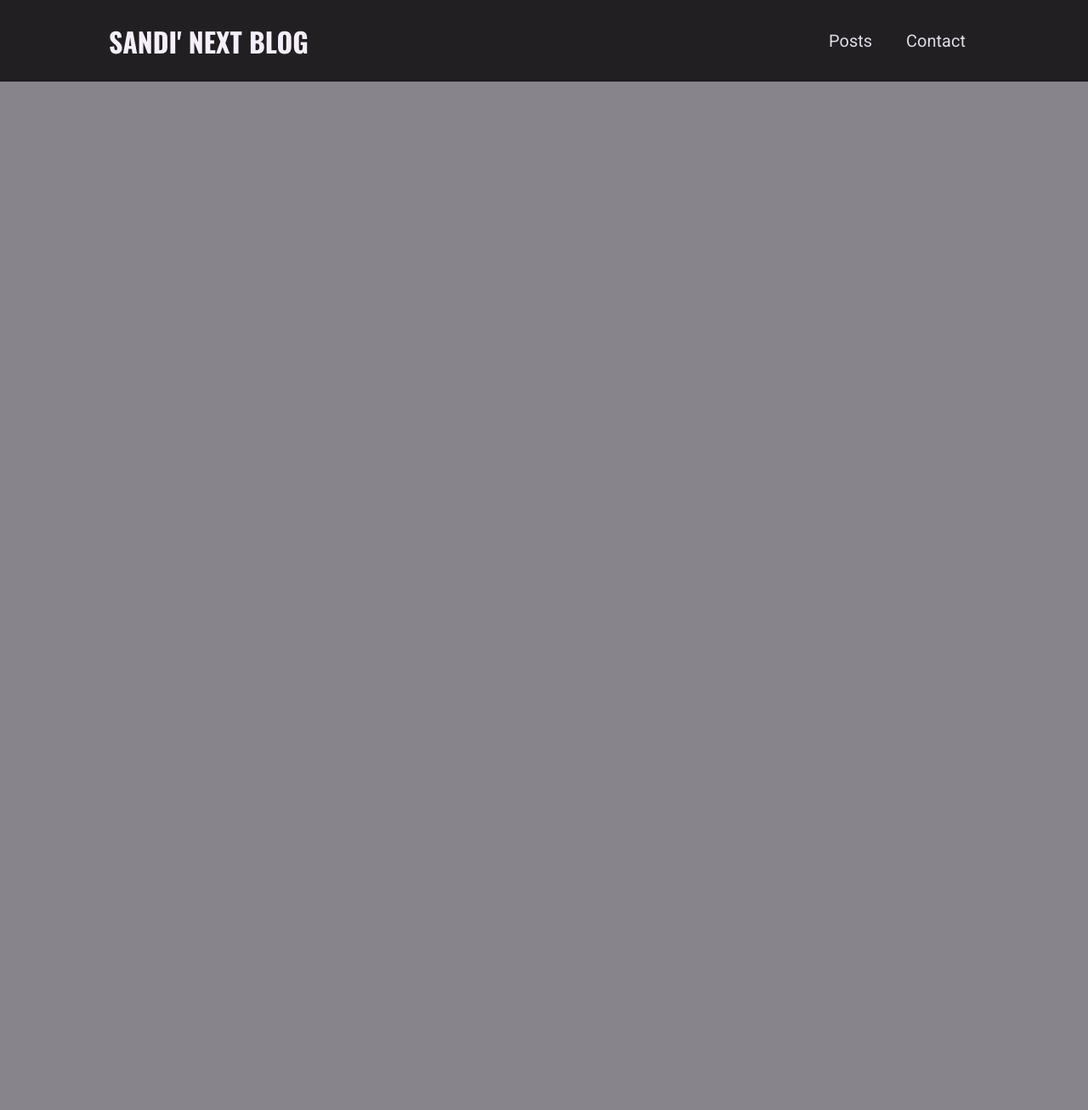
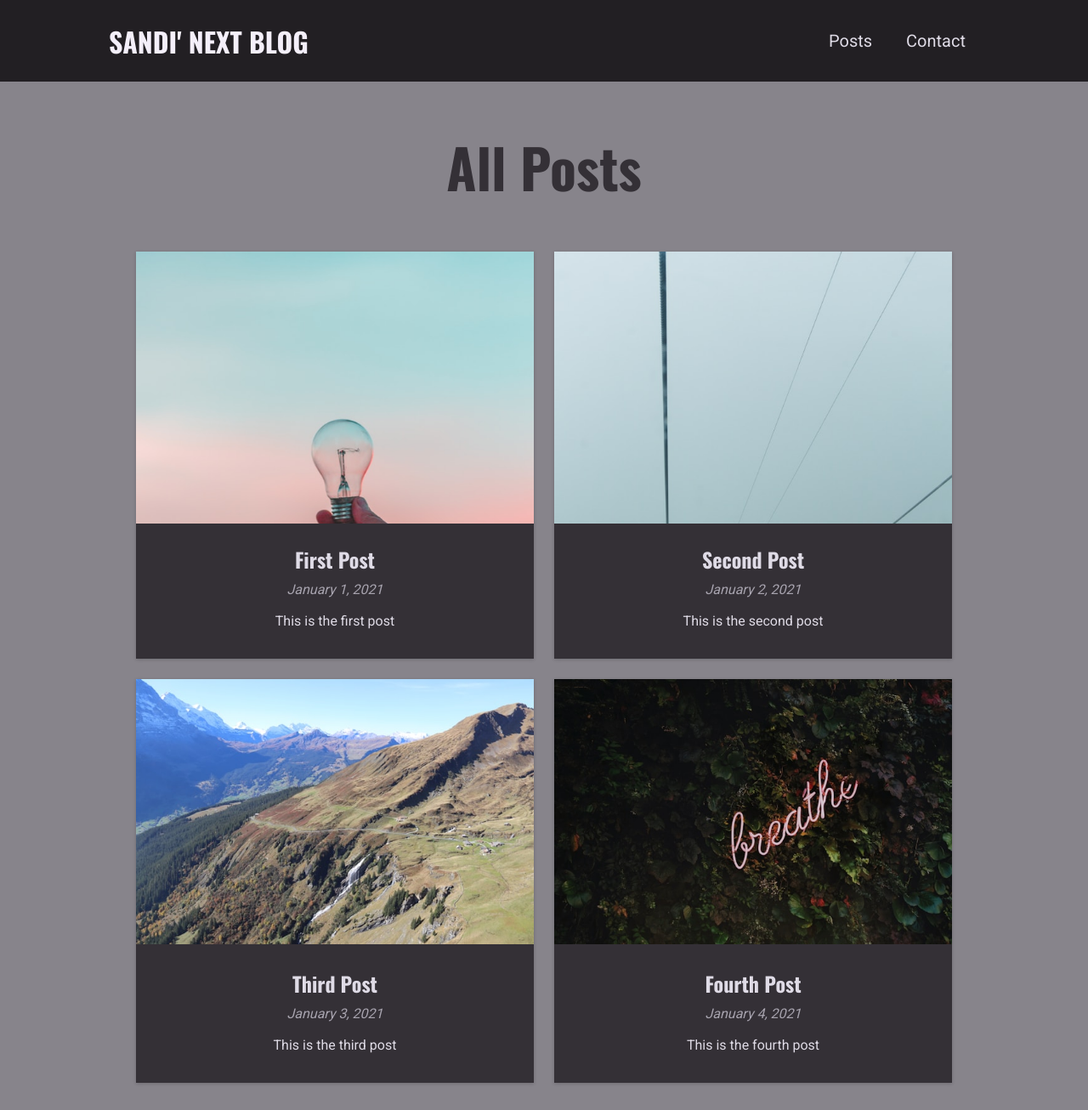
Before and after one commit to tiedsandi/Fullstack_BlogApp_NextJS, a Next.js app: page /posts in a window 1280 px wide. Shown: the whole page at 85% size. Before the commit the page ends 800 px from the top, so only its background shows below. Built offline with nearby package versions, Linux system fonts and the light colour scheme.

Commit message:
Adding the "All Posts" Page

```diff
--- /dev/null
+++ b/components/posts/all-posts.js
@@ -0,0 +1,13 @@
+import PostsGrid from './posts-grid';
+import classes from './all-posts.module.css';
+
+function AllPosts(props) {
+  return (
+    <section className={classes.posts}>
+      <h1>All Posts</h1>
+      <PostsGrid posts={props.posts} />
+    </section>
+  );
+}
+
+export default AllPosts;
--- /dev/null
+++ b/components/posts/all-posts.module.css
@@ -0,0 +1,17 @@
+.posts {
+  width: 90%;
+  max-width: 60rem;
+  margin: var(--size-8) auto;
+}
+
+.posts h1 {
+  font-size: var(--size-8);
+  color: var(--color-grey-800);
+  text-align: center;
+}
+
+@media (min-width: 768px) {
+  .posts h1 {
+    font-size: var(--size-16);
+  }
+}
--- a/pages/posts/index.js
+++ b/pages/posts/index.js
@@ -1,3 +1,38 @@
-function AllPostsPage() {}
+import AllPosts from '../../components/posts/all-posts';
+
+const DUMMY_POSTS = [
+  // create dummy posts here
+  {
+    slug: 'first-post',
+    title: 'First Post',
+    image: 'first-post.jpg',
+    excerpt: 'This is the first post',
+    date: '2021-01-01',
+  },
+  {
+    slug: 'second-post',
+    title: 'Second Post',
+    image: 'second-post.jpg',
+    excerpt: 'This is the second post',
+    date: '2021-01-02',
+  },
+  {
+    slug: 'third-post',
+    title: 'Third Post',
+    image: 'third-post.jpg',
+    excerpt: 'This is the third post',
+    date: '2021-01-03',
+  },
+  {
+    slug: 'fourth-post',
+    title: 'Fourth Post',
+    image: 'fourth-post.jpg',
+    excerpt: 'This is the fourth post',
+    date: '2021-01-04',
+  },
+];
+function AllPostsPage() {
+  return <AllPosts posts={DUMMY_POSTS} />;
+}
 
 export default AllPostsPage;
```
